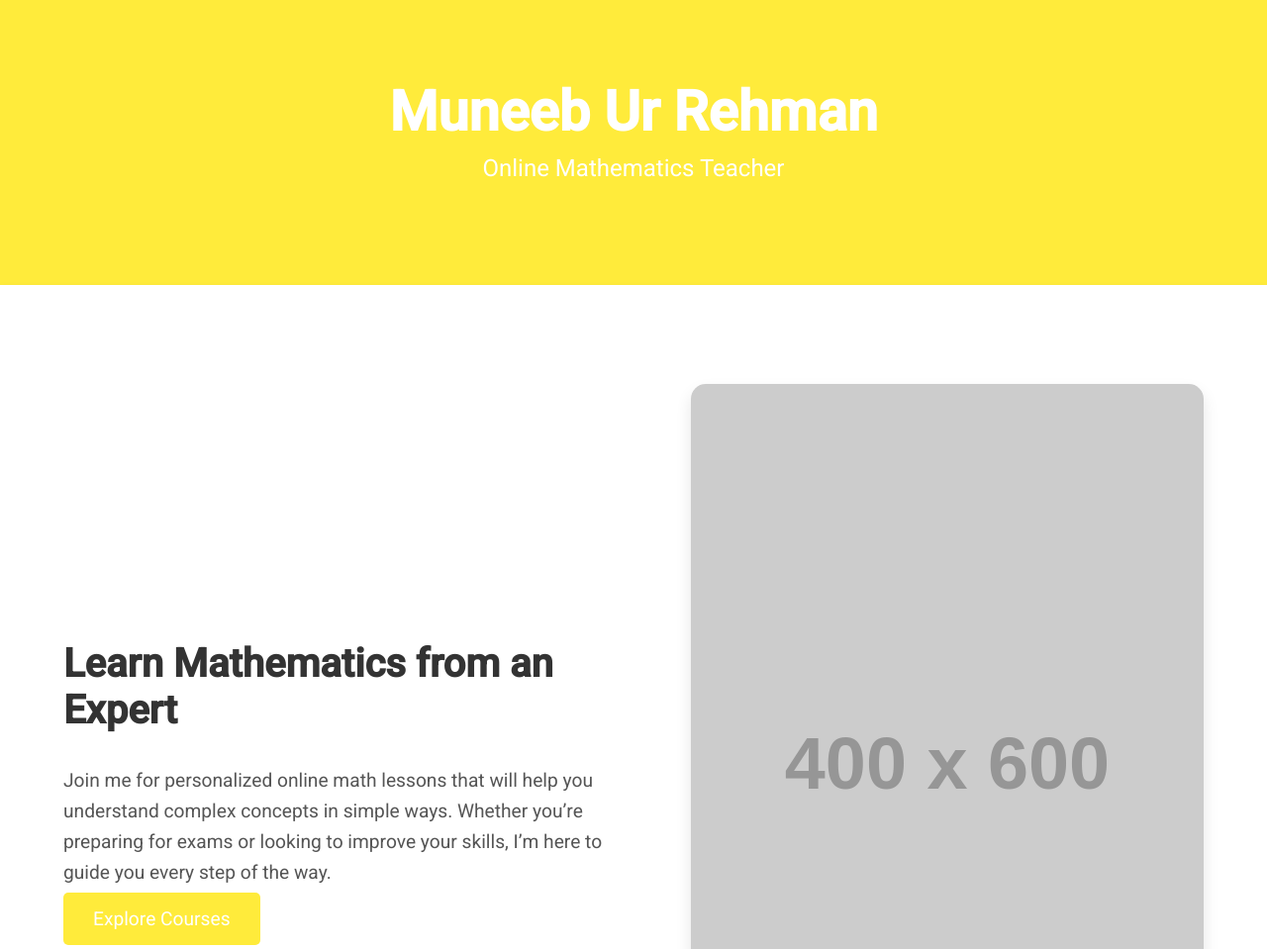
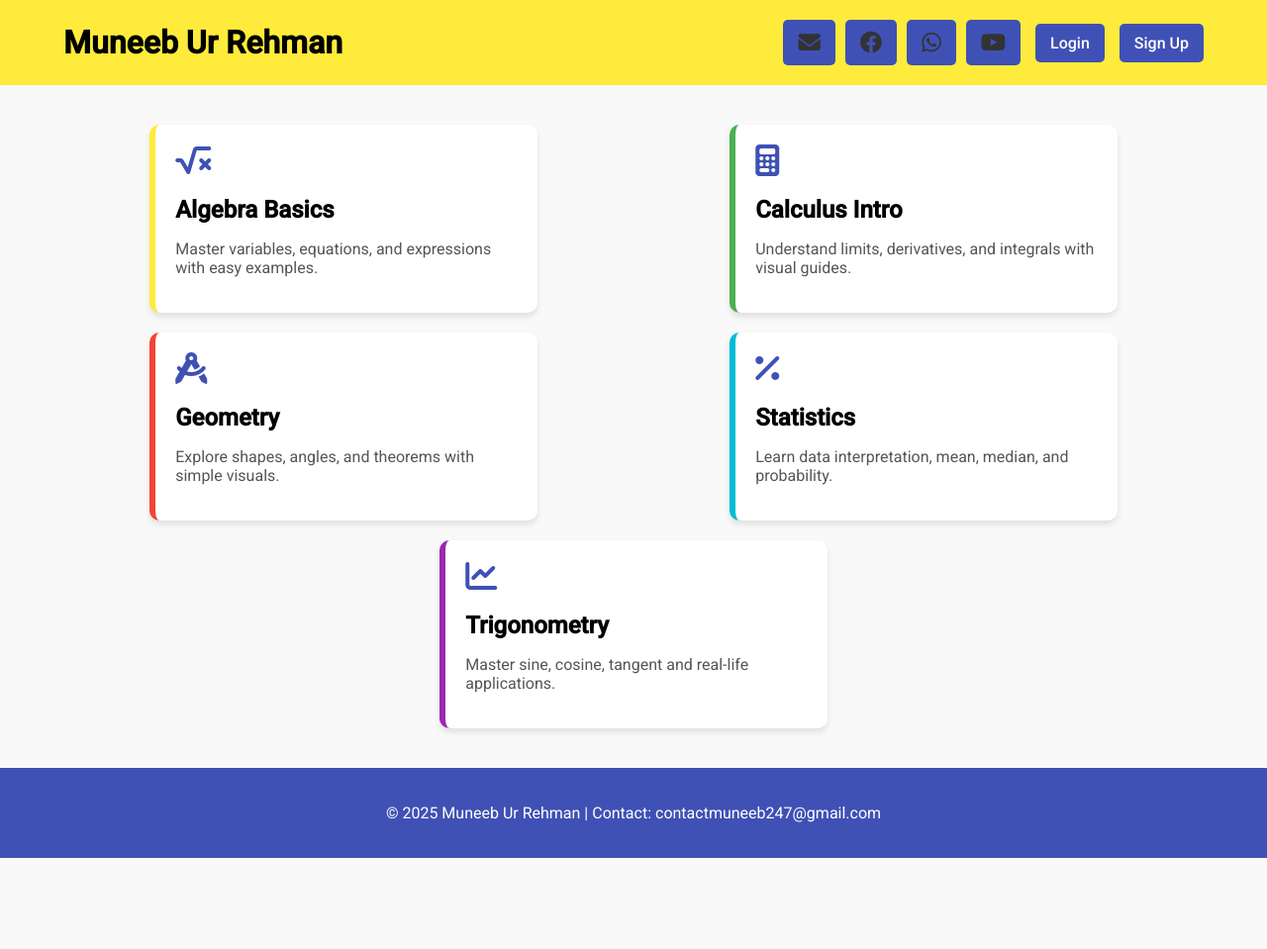
Before and after one commit to DanishWaqas-Teacher/Muneeb-math, a plain HTML site: page Index.html in a window 1280 px wide. Shown: the top 959 px of the page at 99% size. After the commit the page ends 867 px from the top, so only its background shows below. Drawn offline with Linux system fonts and the light colour scheme; placeholder pictures from the web are drawn by us.

Commit message:
Update Index.html

```diff
--- a/Index.html
+++ b/Index.html
@@ -1,185 +1,134 @@
-<!DOCTYPE html>
-<html lang="en">
+<!DOCTYPE html><html lang="en">
 <head>
-    <meta charset="UTF-8">
-    <meta name="viewport" content="width=device-width, initial-scale=1.0">
+  <meta charset="UTF-8" />
+  <meta name="viewport" content="width=device-width, initial-scale=1.0" />
   <title>Muneeb Ur Rehman - Mathematics Teacher</title>
   <link href="https://fonts.googleapis.com/css2?family=Roboto:wght@400;500&display=swap" rel="stylesheet">
+  <link rel="stylesheet" href="https://cdnjs.cloudflare.com/ajax/libs/font-awesome/6.4.0/css/all.min.css">
   <style>
     body {
       font-family: 'Roboto', sans-serif;
       margin: 0;
-            padding: 0;
-            background-color: #f0f4f8;
+      background-color: #f9f9f9;
     }
-
     header {
-            background-color: #FFEB3B; /* Yellow color */
+      background-color: #FFEB3B;
+      padding: 20px 5%;
+      display: flex;
+      justify-content: space-between;
+      align-items: center;
+    }
+    header h1 {
+      font-size: 2em;
+      margin: 0;
+    }
+    .top-buttons {
+      display: flex;
+      gap: 15px;
+      align-items: center;
+    }
+    .top-buttons a {
+      text-decoration: none;
+      background-color: #3F51B5;
+      color: white;
+      padding: 10px 15px;
+      border-radius: 5px;
+      font-weight: 500;
+    }
+    .top-buttons a:hover {
+      background-color: #303F9F;
+    }
+    .social-icons {
+      display: flex;
+      gap: 10px;
+    }
+    .social-icons a {
+      color: #333;
+      font-size: 1.4em;
+    }
+    .social-icons a:hover {
+      color: #3F51B5;
+    }
+    .courses-section {
+      padding: 40px 5%;
+      display: flex;
+      flex-wrap: wrap;
+      gap: 20px;
+      justify-content: space-around;
+    }
+    .course-card {
+      flex: 0 0 30%;
+      background-color: #fff;
+      border-left: 6px solid #FFEB3B;
+      padding: 20px;
+      border-radius: 10px;
+      box-shadow: 0 4px 6px rgba(0,0,0,0.1);
+      transition: transform 0.3s;
+    }
+    .course-card:hover {
+      transform: translateY(-5px);
+    }
+    .course-card i {
+      font-size: 2em;
+      margin-bottom: 10px;
+      color: #3F51B5;
+    }
+    .course-card h3 {
+      margin: 10px 0;
+      font-size: 1.5em;
+    }
+    .course-card p {
+      color: #555;
+    }
+    footer {
+      background-color: #3F51B5;
       color: white;
       text-align: center;
-            padding: 80px 0;
-        }
-
-        header h1 {
-            font-size: 3.5em;
-            margin: 0;
-            font-weight: 600;
-        }
-
-        header p {
-            font-size: 1.5em;
-            margin-top: 10px;
-        }
-
-        .hero-section {
-            display: flex;
-            justify-content: space-between;
-            padding: 100px 5%;
-            background-color: #ffffff;
-            align-items: center;
-            box-shadow: 0 4px 8px rgba(0, 0, 0, 0.1);
-        }
-
-        .hero-section img {
-            width: 45%;
-            border-radius: 15px;
-            box-shadow: 0 8px 16px rgba(0, 0, 0, 0.1);
-        }
-
-        .hero-content {
-            width: 50%;
-        }
-
-        .hero-content h2 {
-            font-size: 2.5em;
-            color: #333;
-            font-weight: 700;
-        }
-
-        .hero-content p {
-            font-size: 1.2em;
-            color: #555;
-            line-height: 1.6;
-            margin-top: 20px;
-        }
-
-        .cta-btn {
-            background-color: #FFEB3B; /* Yellow color */
-            color: white;
-            padding: 15px 30px;
-            text-decoration: none;
-            border-radius: 5px;
-            font-size: 1.2em;
-            margin-top: 30px;
-        }
-
-        .cta-btn:hover {
-            background-color: #FFCA28; /* Slightly darker yellow */
-        }
-
-        .courses-section {
-            display: flex;
-            justify-content: space-around;
-            padding: 60px 5%;
-            background-color: #f7f7f7;
-        }
-
-        .course-card {
-            background-color: white;
-            padding: 30px;
-            text-align: center;
-            border-radius: 15px;
-            box-shadow: 0 4px 6px rgba(0, 0, 0, 0.1);
-            width: 30%;
-        }
-
-        .course-card h3 {
-            font-size: 1.8em;
-            color: #333;
-            font-weight: 600;
-        }
-
-        .course-card p {
-            font-size: 1.1em;
-            color: #666;
-        }
-
-        .social-media {
-            display: flex;
-            justify-content: center;
-            gap: 20px;
-            padding: 20px;
-        }
-
-        .social-media a {
-            text-decoration: none;
-            font-size: 1.5em;
-            color: #333;
-        }
-
-        .social-media a:hover {
-            color: #FFEB3B; /* Yellow color */
-        }
-
-        footer {
-            background-color: #FFEB3B; /* Yellow color */
-            color: white;
-            padding: 20px 0;
-            text-align: center;
-        }
-
-        footer a {
-            color: #333;
-            text-decoration: none;
-        }
-
-        footer a:hover {
-            text-decoration: underline;
+      padding: 20px 5%;
     }
   </style>
 </head>
 <body>
-
   <header>
     <h1>Muneeb Ur Rehman</h1>
-    <p>Online Mathematics Teacher</p>
-</header>
-
-<section class="hero-section">
-    <div class="hero-content">
-        <h2>Learn Mathematics from an Expert</h2>
-        <p>Join me for personalized online math lessons that will help you understand complex concepts in simple ways. Whether you’re preparing for exams or looking to improve your skills, I’m here to guide you every step of the way.</p>
-        <a href="#courses" class="cta-btn">Explore Courses</a>
+    <div class="top-buttons">
+      <div class="social-icons">
+        <a href="mailto:contactmuneeb247@gmail.com" title="Email"><i class="fas fa-envelope"></i></a>
+        <a href="https://www.facebook.com/share/15g8ek713d/" title="Facebook"><i class="fab fa-facebook"></i></a>
+        <a href="https://wa.me/03360524619" title="WhatsApp"><i class="fab fa-whatsapp"></i></a>
+        <a href="https://youtube.com/@m.uneeb019?si=oaBpNJm8ApEjBctA" title="YouTube"><i class="fab fa-youtube"></i></a>
       </div>
-    <!-- Replace with your own image -->
-    <img src="https://via.placeholder.com/400x600?text=Male+Teacher" alt="Male Teacher">
-</section>
-
-<section class="courses-section" id="courses">
-    <div class="course-card">
-        <h3>Algebra</h3>
-        <p>Learn the fundamentals of algebra with personalized lessons designed to help you master the subject.</p>
+      <a href="#login">Login</a>
+      <a href="#signup">Sign Up</a>
     </div>
-    <div class="course-card">
-        <h3>Calculus</h3>
-        <p>Understand calculus concepts with clear explanations and step-by-step solutions for better comprehension.</p>
+  </header>  <section class="courses-section">
+    <div class="course-card" style="border-left-color: #FFEB3B;">
+      <i class="fas fa-square-root-alt"></i>
+      <h3>Algebra Basics</h3>
+      <p>Master variables, equations, and expressions with easy examples.</p>
     </div>
-    <div class="course-card">
+    <div class="course-card" style="border-left-color: #4CAF50;">
+      <i class="fas fa-calculator"></i>
+      <h3>Calculus Intro</h3>
+      <p>Understand limits, derivatives, and integrals with visual guides.</p>
+    </div>
+    <div class="course-card" style="border-left-color: #F44336;">
+      <i class="fas fa-drafting-compass"></i>
       <h3>Geometry</h3>
-        <p>Master the principles of geometry with easy-to-understand lessons and real-world applications.</p>
+      <p>Explore shapes, angles, and theorems with simple visuals.</p>
     </div>
-</section>
-
-<section class="social-media">
-    <a href="mailto:contactmuneeb247@gmail.com" title="Email"><i class="fa fa-envelope"></i> Email</a>
-    <a href="https://www.facebook.com/share/15g8ek713d/" title="Facebook"><i class="fa fa-facebook"></i> Facebook</a>
-    <a href="https://wa.me/03360524619" title="WhatsApp"><i class="fa fa-whatsapp"></i> WhatsApp</a>
-    <a href="https://youtube.com/@m.uneeb019?si=oaBpNJm8ApEjBctA" title="YouTube"><i class="fa fa-youtube"></i> YouTube</a>
-</section>
-
-<footer>
-    <p>&copy; 2025 Muneeb Ur Rehman. All rights reserved. | <a href="mailto:contactmuneeb247@gmail.com">Contact Me</a></p>
+    <div class="course-card" style="border-left-color: #00BCD4;">
+      <i class="fas fa-percentage"></i>
+      <h3>Statistics</h3>
+      <p>Learn data interpretation, mean, median, and probability.</p>
+    </div>
+    <div class="course-card" style="border-left-color: #9C27B0;">
+      <i class="fas fa-chart-line"></i>
+      <h3>Trigonometry</h3>
+      <p>Master sine, cosine, tangent and real-life applications.</p>
+    </div>
+  </section>  <footer>
+    <p>&copy; 2025 Muneeb Ur Rehman | Contact: contactmuneeb247@gmail.com</p>
   </footer>
-
 </body>
 </html>
```
Lines whose indentation alone changed are shown as unchanged.
